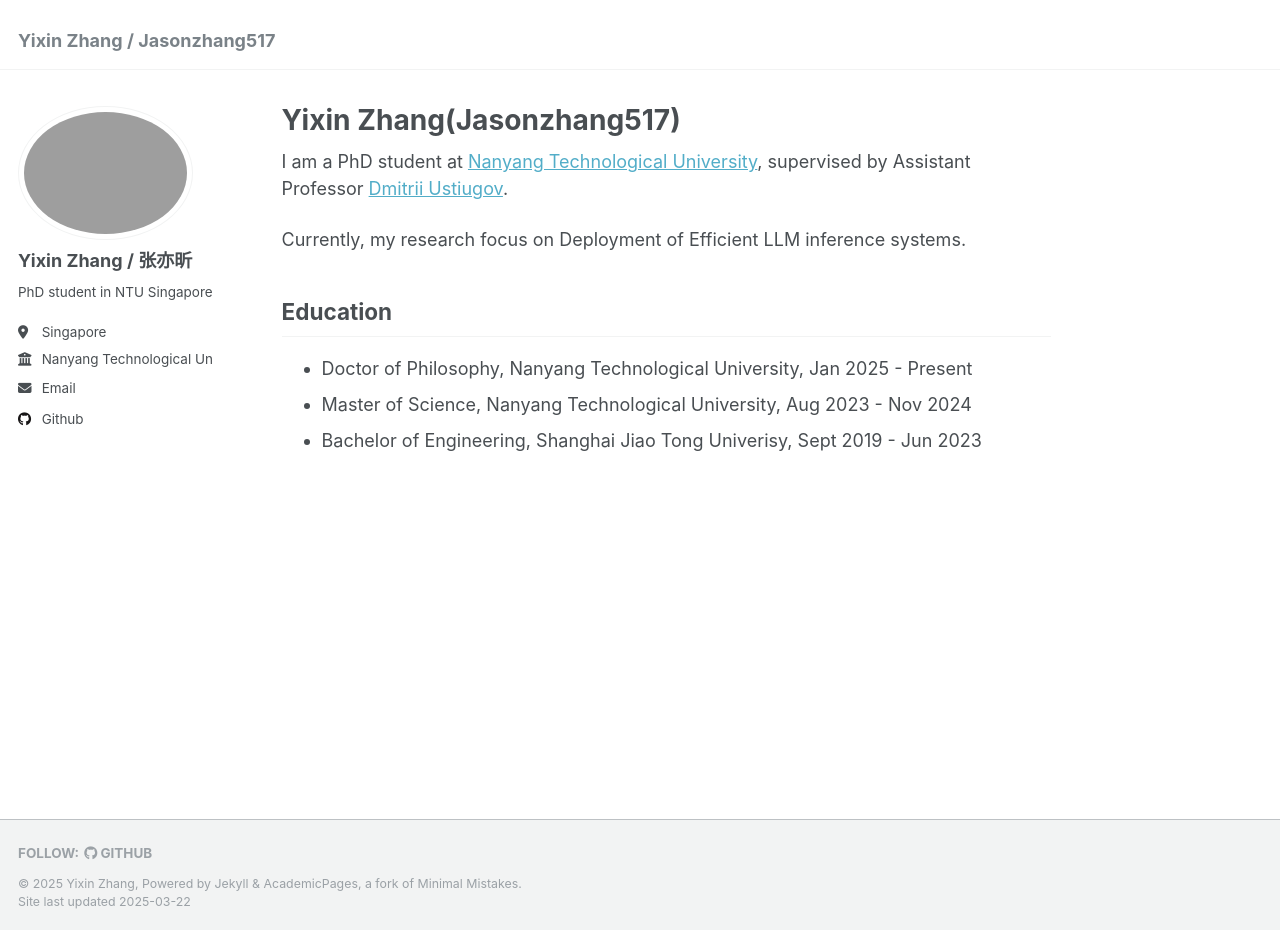
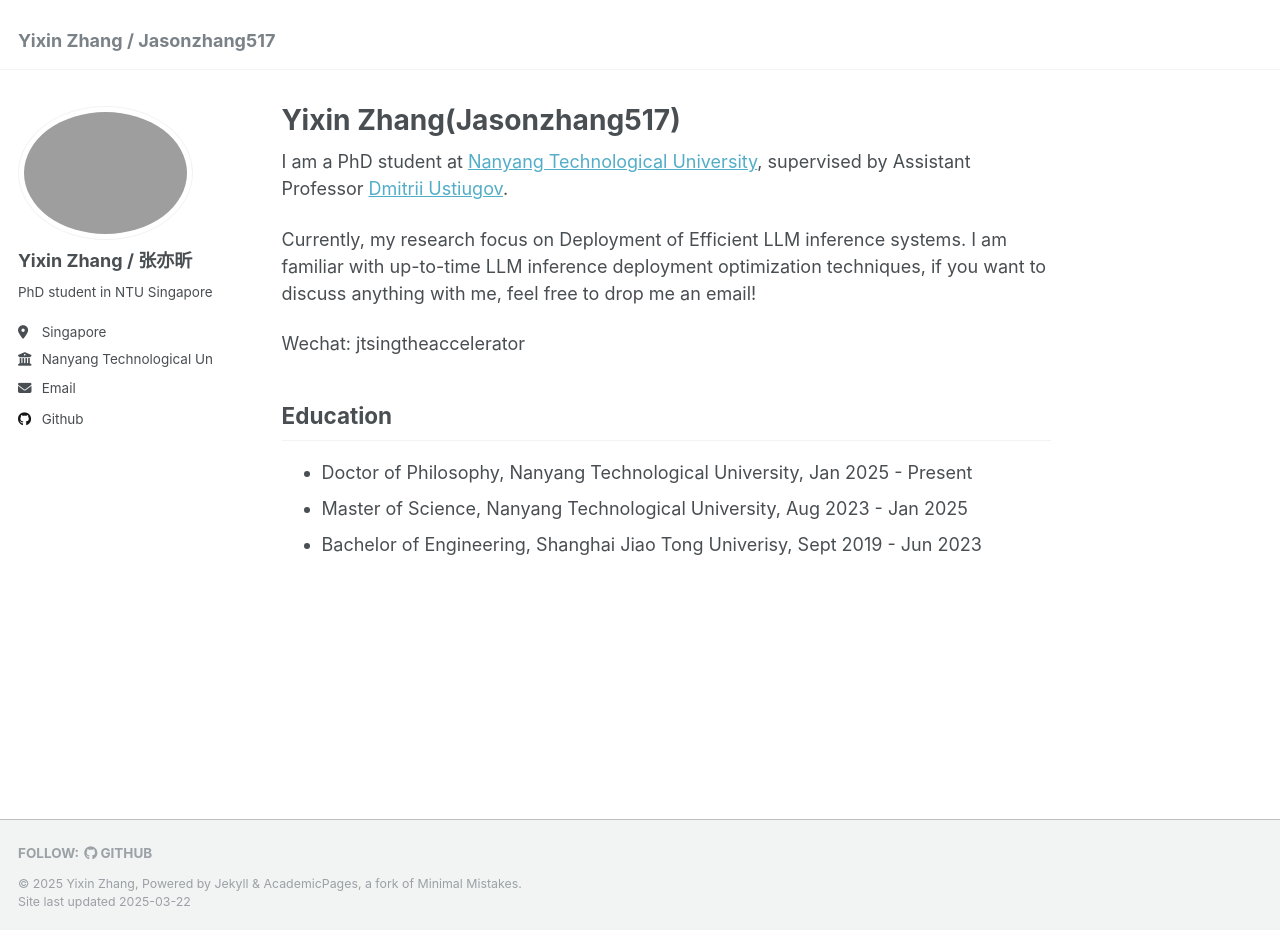
Before and after one commit to JasonZhang517/jasonzhang517.github.io, a Jekyll site: the page built from _pages/about.md, in a window 1280 px wide and 930 px high. Built offline with Jekyll 4.4.1, drawn with Linux system fonts in a browser that asks for light colours.

Commit message:
update some messages

```diff
--- a/_pages/about.md
+++ b/_pages/about.md
@@ -9,9 +9,11 @@ redirect_from:
 
 I am a PhD student at [Nanyang Technological University](https://www.ntu.edu.sg/), supervised by Assistant Professor [Dmitrii Ustiugov](https://ustiugov.github.io/).
 
-Currently, my research focus on Deployment of Efficient LLM inference systems.
+Currently, my research focus on Deployment of Efficient LLM inference systems. I am familiar with up-to-time LLM inference deployment optimization techniques, if you want to discuss anything with me, feel free to drop me an email!
+
+Wechat: jtsingtheaccelerator
 
 ## Education
 - Doctor of Philosophy, Nanyang Technological University, Jan 2025 - Present
-- Master of Science, Nanyang Technological University, Aug 2023 - Nov 2024
+- Master of Science, Nanyang Technological University, Aug 2023 - Jan 2025
 - Bachelor of Engineering, Shanghai Jiao Tong Univerisy, Sept 2019 - Jun 2023
```
